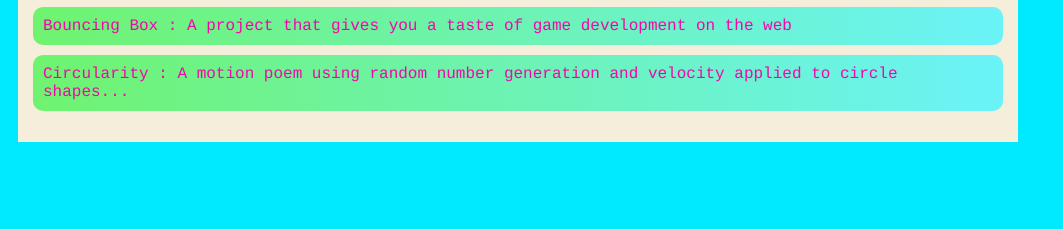
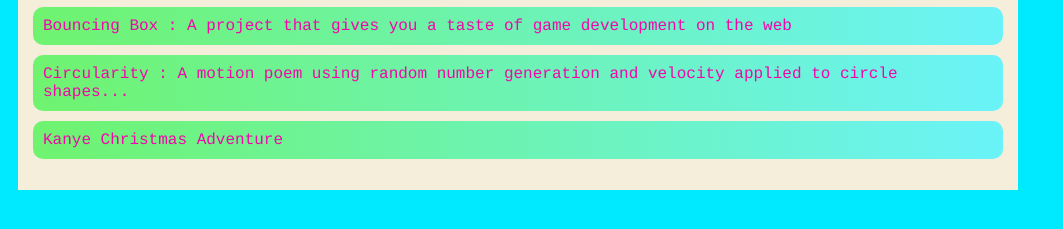
Before and after one commit to cmitchellstudent/cmitchellstudent.github.io, a plain HTML site: page portfolio.html in a window 1280 px wide. Shown: the part 261-490 px from the top of the page, without its empty margins (0-1063 px from the left). Drawn offline with Linux system fonts and the light colour scheme.

Commit message:
updated portfolio

```diff
--- a/portfolio.html
+++ b/portfolio.html
@@ -105,6 +105,8 @@
                         <li><a href="projects/platformer/">Platformer : A cannon - dodging, collectible - grabbing adventure game for Halleb0t</a></li>
                         <li><a href="projects/bouncing-box/">Bouncing Box : A project that gives you a taste of game development on the web </a></li>
                         <li><a href="projects/circularity/">Circularity : A motion poem using random number generation and velocity applied to circle shapes...</a></li>
+                        <li><a href="projects/runtime/">Kanye Christmas Adventure</a></li>
+
                     </ul>
                 </div>
             </main>
```
